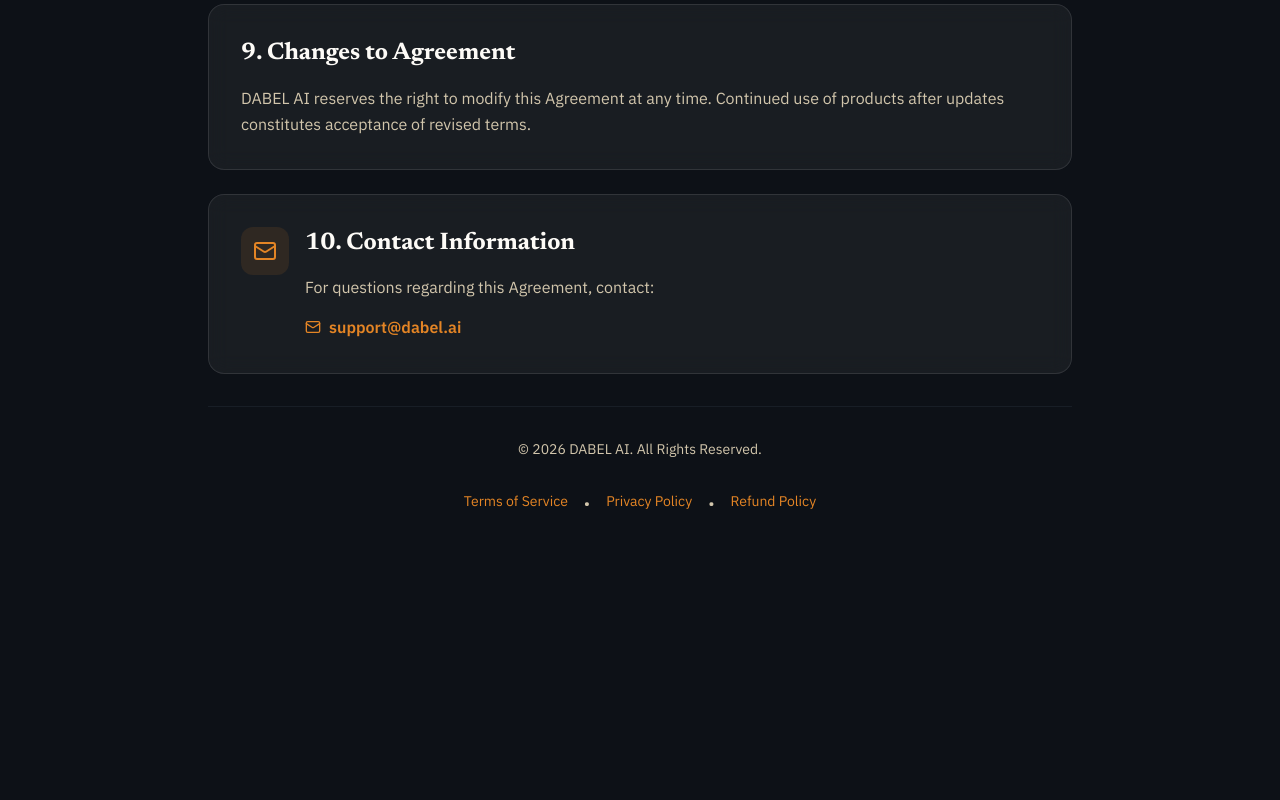
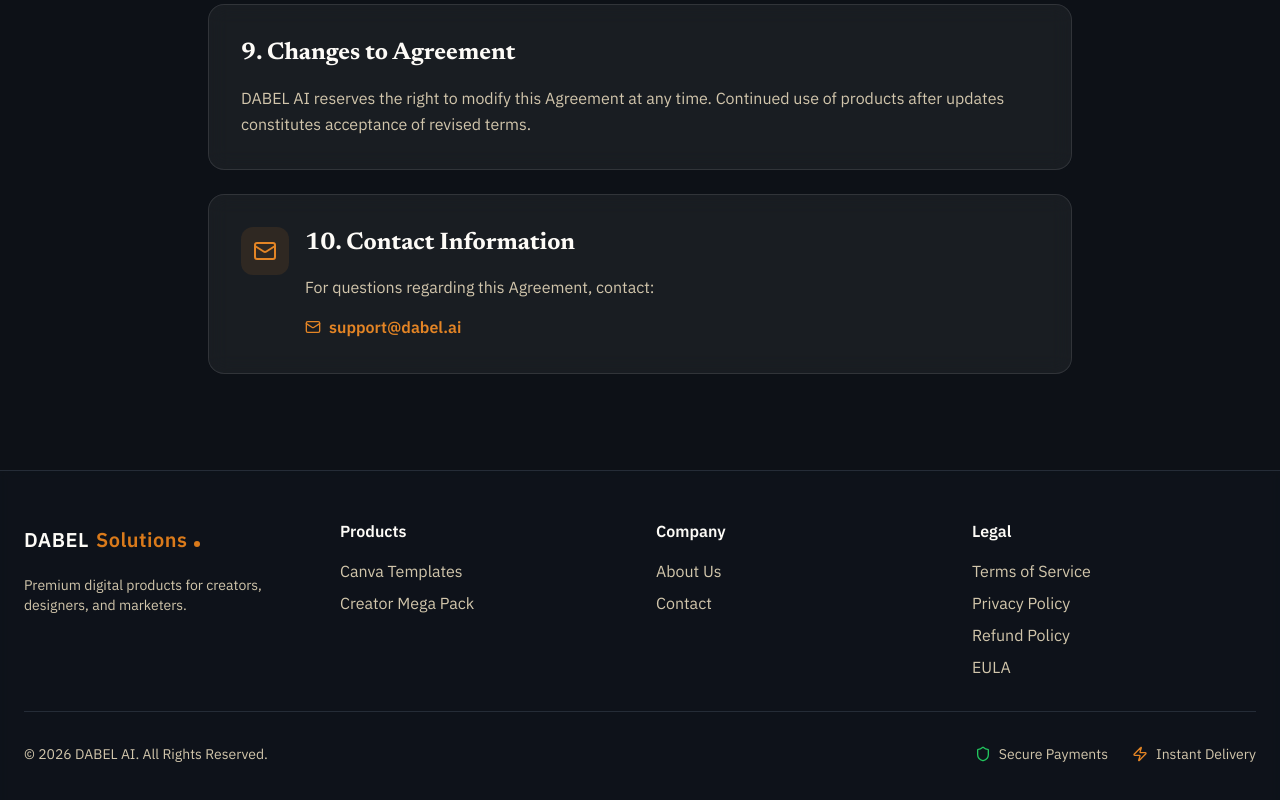
Before and after one commit to Usamaqur12/sg-800e0f93-fb1b-4fa9-9ce5-03e6289fd30c-1778894677, a Next.js app: page /eula in a window 1280 px wide. Shown: the part 2857-3657 px from the top of the page. Before the commit the page ends 3436 px from the top, so only its background shows below. Built offline with nearby package versions, Linux system fonts and the light colour scheme.

Commit message:
feat(ui): add unified footer to legal pages

```diff
--- a/src/pages/eula.tsx
+++ b/src/pages/eula.tsx
@@ -1,5 +1,6 @@
 import { SEO } from "@/components/SEO";
 import { Header } from "@/components/Header";
+import { Footer } from "@/components/Footer";
 import { FileText, Shield, AlertTriangle, Scale, Mail } from "lucide-react";
 import Link from "next/link";
 
@@ -11,10 +12,9 @@ export default function EULA() {
         description="DABEL AI End User License Agreement. Review the terms and conditions for using our digital products and services."
       />
 
-      <div className="min-h-screen bg-background">
       <Header />
 
-        <div className="pt-24 pb-16">
+      <div className="min-h-screen bg-background pt-24 pb-16">
         <div className="container mx-auto px-4 max-w-4xl">
 
           {/* Header */}
@@ -265,40 +265,10 @@ export default function EULA() {
               </div>
             </div>
           </div>
-
-            {/* Footer Note */}
-            <div className="text-center pt-8 border-t border-border/50">
-              <p className="text-muted-foreground text-sm">
-                © 2026 DABEL AI. All Rights Reserved.
-              </p>
+        </div>
       </div>
 
-            {/* Navigation Links */}
-            <div className="flex flex-wrap justify-center gap-4 mt-8">
-              <Link
-                href="/terms-of-service"
-                className="text-sm text-accent hover:text-accent/80 transition-colors"
-              >
-                Terms of Service
-              </Link>
-              <span className="text-muted-foreground">•</span>
-              <Link
-                href="/privacy-policy"
-                className="text-sm text-accent hover:text-accent/80 transition-colors"
-              >
-                Privacy Policy
-              </Link>
-              <span className="text-muted-foreground">•</span>
-              <Link
-                href="/refund-policy"
-                className="text-sm text-accent hover:text-accent/80 transition-colors"
-              >
-                Refund Policy
-              </Link>
-            </div>
-          </div>
-        </div>
-      </div>
+      <Footer />
     </>
   );
 }
--- a/src/pages/privacy-policy.tsx
+++ b/src/pages/privacy-policy.tsx
@@ -1,4 +1,6 @@
 import { SEO } from "@/components/SEO";
+import { Header } from "@/components/Header";
+import { Footer } from "@/components/Footer";
 import Link from "next/link";
 import { ArrowLeft } from "lucide-react";
 
@@ -10,7 +12,9 @@ export default function PrivacyPolicy() {
         description="Learn how we collect, use, and protect your personal information."
       />
 
-      <div className="min-h-screen bg-background">
+      <Header />
+
+      <div className="min-h-screen bg-background pt-24 pb-16">
         <div className="container py-12 max-w-4xl">
           <Link
             href="/"
@@ -130,6 +134,8 @@ export default function PrivacyPolicy() {
           </div>
         </div>
       </div>
+
+      <Footer />
     </>
   );
 }
--- a/src/pages/refund-policy.tsx
+++ b/src/pages/refund-policy.tsx
@@ -1,5 +1,6 @@
 import { SEO } from "@/components/SEO";
 import { Header } from "@/components/Header";
+import { Footer } from "@/components/Footer";
 import Link from "next/link";
 import { ArrowLeft, FileText, CheckCircle2, XCircle, Clock, Mail } from "lucide-react";
 
@@ -201,36 +202,10 @@ export default function RefundPolicy() {
               </div>
             </div>
           </div>
-
-          {/* Footer Navigation */}
-          <div className="mt-12 pt-8 border-t border-border/50">
-            <p className="text-sm text-muted-foreground mb-4">Related Documents:</p>
-            <div className="flex flex-wrap gap-4">
-              <Link
-                href="/terms-of-service"
-                className="inline-flex items-center gap-2 px-4 py-2 rounded-lg bg-card/30 border border-border/50 text-muted-foreground hover:text-accent hover:border-accent/50 transition-colors"
-              >
-                <FileText className="w-4 h-4" />
-                Terms of Service
-              </Link>
-              <Link
-                href="/privacy-policy"
-                className="inline-flex items-center gap-2 px-4 py-2 rounded-lg bg-card/30 border border-border/50 text-muted-foreground hover:text-accent hover:border-accent/50 transition-colors"
-              >
-                <FileText className="w-4 h-4" />
-                Privacy Policy
-              </Link>
-              <Link
-                href="/eula"
-                className="inline-flex items-center gap-2 px-4 py-2 rounded-lg bg-card/30 border border-border/50 text-muted-foreground hover:text-accent hover:border-accent/50 transition-colors"
-              >
-                <FileText className="w-4 h-4" />
-                EULA
-              </Link>
-            </div>
-          </div>
         </div>
       </div>
+
+      <Footer />
     </>
   );
 }
--- a/src/pages/terms-of-service.tsx
+++ b/src/pages/terms-of-service.tsx
@@ -1,5 +1,6 @@
 import { SEO } from "@/components/SEO";
 import { Header } from "@/components/Header";
+import { Footer } from "@/components/Footer";
 import Link from "next/link";
 import { ArrowLeft, FileText, Shield, CreditCard, Package, AlertTriangle, Scale, Mail } from "lucide-react";
 
@@ -329,6 +330,8 @@ export default function TermsOfService() {
           </div>
         </div>
       </div>
+
+      <Footer />
     </>
   );
 }
```
Lines whose indentation alone changed are shown as unchanged.
